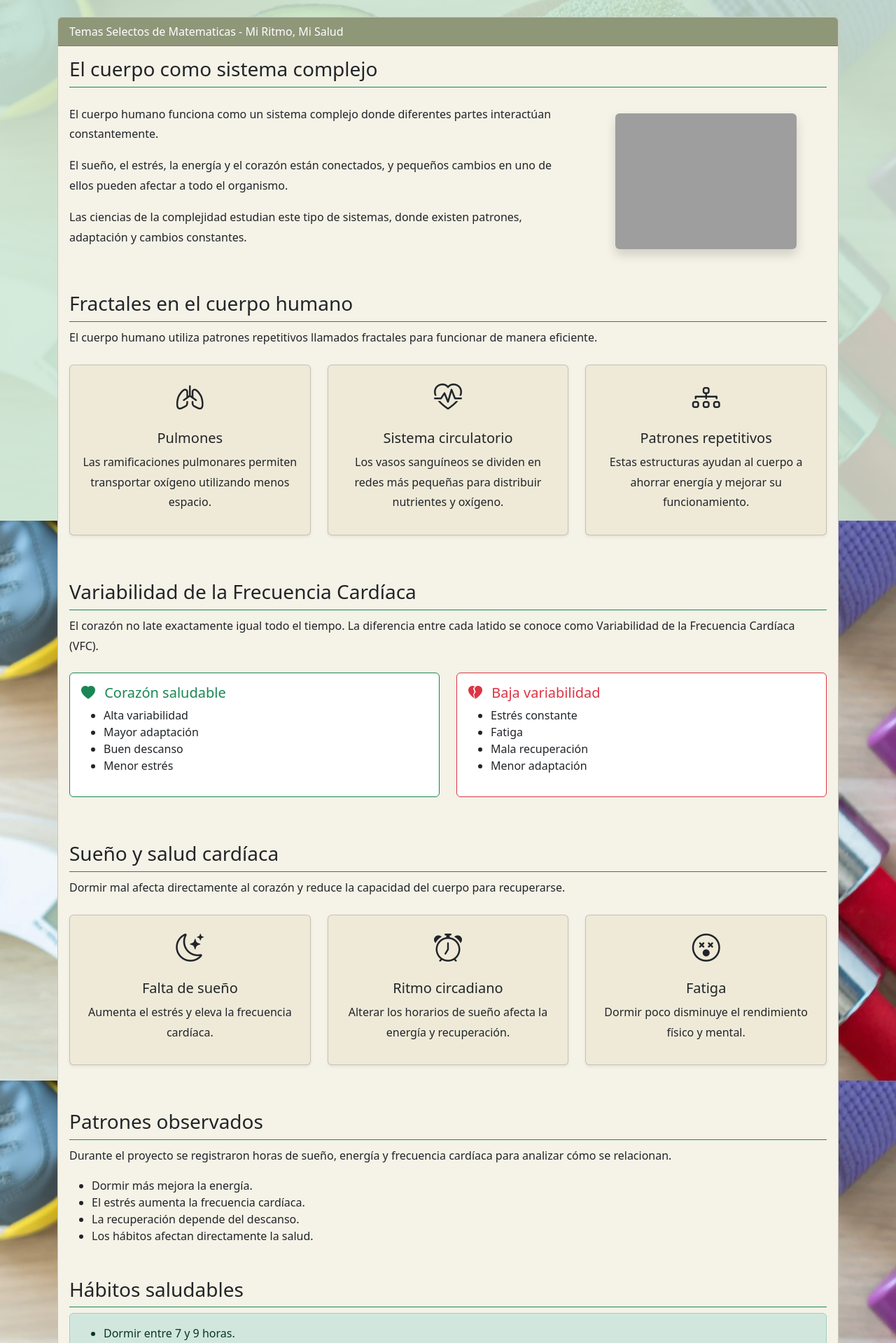
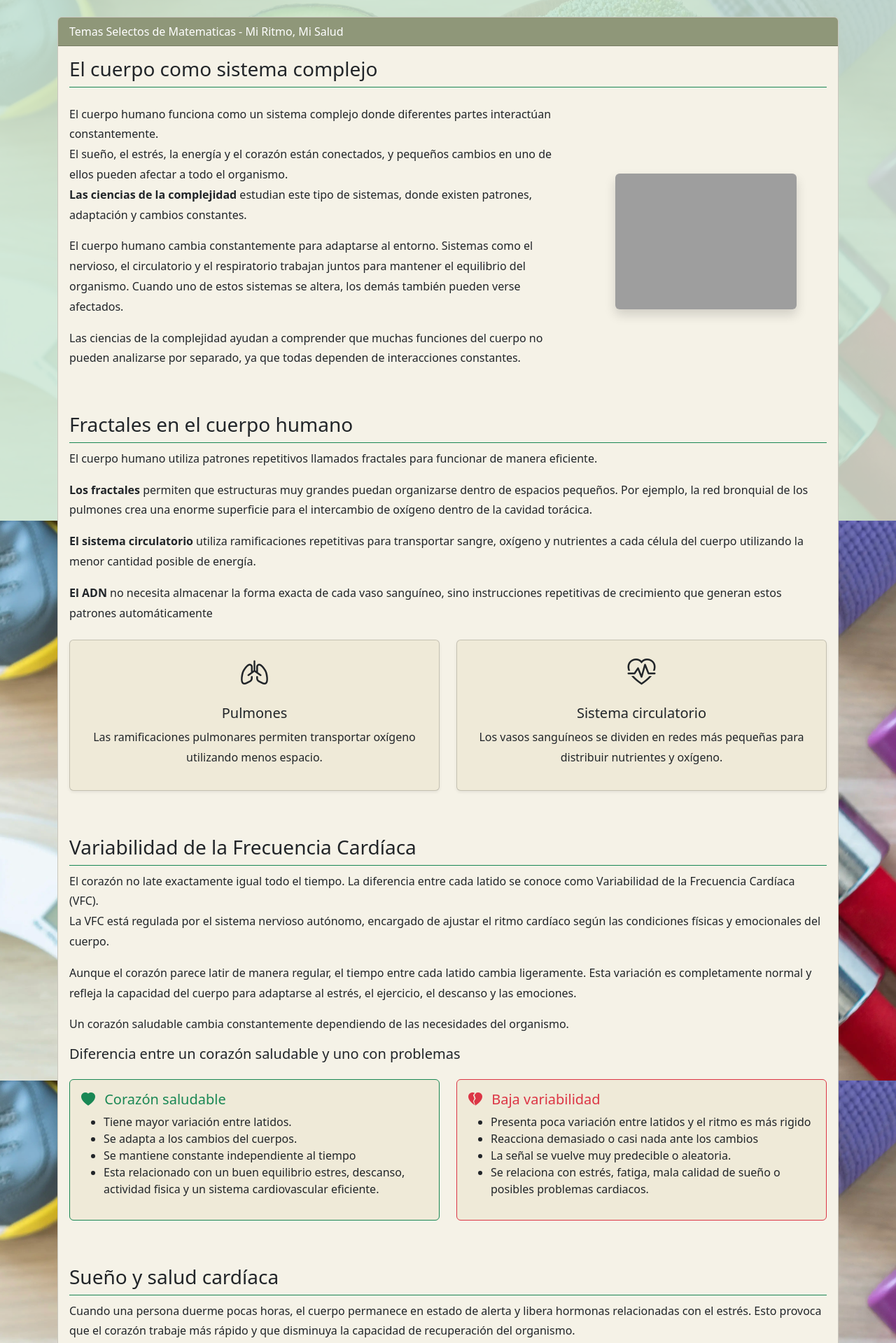
Before and after one commit to Leyva-Holguin/PAEC, a Flask app: page /matematicas in a window 1280 px wide. Shown: the part 56-1975 px from the top of the page at 70% size. Run offline with Flask 3, Linux system fonts and the light colour scheme; grey boxes are pictures that could not be loaded.

Commit message:
matematicas avance sin fotos

```diff
--- a/templates/matematicas.html
+++ b/templates/matematicas.html
@@ -28,25 +28,28 @@
                             <div class="col-md-8">
                                 <p>
                                     El cuerpo humano funciona como un sistema complejo donde
-                                    diferentes partes interactúan constantemente.
+                                    diferentes partes interactúan constantemente. <br>
+                                    El sueño, el estrés, la energía y el corazón están conectados,
+                                    y pequeños cambios en uno de ellos pueden afectar a todo el organismo. <br>
+                                    <strong>Las ciencias de la complejidad</strong> estudian este tipo de sistemas,
+                                    donde existen patrones, adaptación y cambios constantes.
                                 </p>
-
-                                <p>
-                                    El sueño, el estrés, la energía y el corazón están conectados,
-                                    y pequeños cambios en uno de ellos pueden afectar a todo el organismo.
+                                <p>El cuerpo humano cambia constantemente para adaptarse al entorno. Sistemas como el
+                                    nervioso,
+                                    el circulatorio y el respiratorio trabajan juntos para mantener el equilibrio del
+                                    organismo.
+                                    Cuando uno de estos sistemas se altera, los demás también pueden verse afectados.
                                 </p>
-
-                                <p>
-                                    Las ciencias de la complejidad estudian este tipo de sistemas,
-                                    donde existen patrones, adaptación y cambios constantes.
+                                <p>Las ciencias de la complejidad ayudan a comprender que muchas
+                                    funciones del cuerpo no
+                                    pueden analizarse por separado, ya que todas dependen de interacciones constantes.
                                 </p>
                             </div>
 
                             <div class="col-md-4 d-flex justify-content-center align-items-center">
 
                                 <img src="{{ url_for('static', filename='img/corazon.png') }}"
-                                     class="img-fluid rounded shadow w-75"
-                                     alt="Corazón">
+                                    class="img-fluid rounded shadow w-75" alt="Corazón">
 
                             </div>
 
@@ -63,10 +66,19 @@
                             El cuerpo humano utiliza patrones repetitivos llamados fractales
                             para funcionar de manera eficiente.
                         </p>
-
+                        <p><strong>Los fractales</strong> permiten que estructuras muy grandes puedan organizarse dentro
+                            de espacios
+                            pequeños. Por ejemplo, la red bronquial de los pulmones crea una enorme superficie para el
+                            intercambio de oxígeno dentro de la cavidad torácica.</p>
+                        <p><strong>El sistema circulatorio</strong> utiliza ramificaciones repetitivas para transportar
+                            sangre, oxígeno y
+                            nutrientes a cada célula del cuerpo utilizando la menor cantidad posible de energía.</p>
+                        <p><strong>El ADN</strong> no necesita almacenar la forma exacta de cada vaso sanguíneo, sino
+                            instrucciones
+                            repetitivas de crecimiento que generan estos patrones automáticamente</p>
                         <div class="row text-center mt-4">
 
-                            <div class="col-md-4 mb-3">
+                            <div class="col-md-6 mb-3">
                                 <div class="card card2 h-100 shadow-sm">
                                     <div class="card-body">
 
@@ -85,7 +97,7 @@
                                 </div>
                             </div>
 
-                            <div class="col-md-4 mb-3">
+                            <div class="col-md-6 mb-3">
                                 <div class="card card2 h-100 shadow-sm">
                                     <div class="card-body">
 
@@ -99,33 +111,11 @@
                                             Los vasos sanguíneos se dividen en redes más pequeñas
                                             para distribuir nutrientes y oxígeno.
                                         </p>
-
                                     </div>
                                 </div>
                             </div>
-
-                            <div class="col-md-4 mb-3">
-                                <div class="card card2 h-100 shadow-sm">
-                                    <div class="card-body">
-
-                                        <i class="bi bi-diagram-3 fs-1"></i>
-
-                                        <h5 class="mt-3">
-                                            Patrones repetitivos
-                                        </h5>
-
-                                        <p>
-                                            Estas estructuras ayudan al cuerpo a ahorrar energía
-                                            y mejorar su funcionamiento.
-                                        </p>
-
-                                    </div>
-                                </div>
-                            </div>
-
                         </div>
                     </div>
-
 
                     <div class="mb-5">
 
@@ -136,14 +126,20 @@
                         <p>
                             El corazón no late exactamente igual todo el tiempo.
                             La diferencia entre cada latido se conoce como
-                            Variabilidad de la Frecuencia Cardíaca (VFC).
-                        </p>
-
+                            Variabilidad de la Frecuencia Cardíaca (VFC). <br>
+                            La VFC está regulada por el sistema nervioso autónomo, encargado de ajustar el ritmo
+                            cardíaco
+                            según las condiciones físicas y emocionales del cuerpo.</p>
+                        <p>Aunque el corazón parece latir de manera regular, el tiempo entre cada latido cambia
+                            ligeramente. Esta variación es completamente normal y refleja la capacidad del cuerpo para
+                            adaptarse al estrés, el ejercicio, el descanso y las emociones.</p>
+                        <p>Un corazón saludable cambia constantemente dependiendo de las necesidades del organismo.</p>
+                        <h5>Diferencia entre un corazón saludable y uno con problemas</h5>
                         <div class="row mt-4">
 
                             <div class="col-md-6 mb-3">
 
-                                <div class="card border-success h-100">
+                                <div class="card card2 border-success h-100">
 
                                     <div class="card-body">
 
@@ -153,10 +149,11 @@
                                         </h5>
 
                                         <ul>
-                                            <li>Alta variabilidad</li>
-                                            <li>Mayor adaptación</li>
-                                            <li>Buen descanso</li>
-                                            <li>Menor estrés</li>
+                                            <li>Tiene mayor variación entre latidos.</li>
+                                            <li>Se adapta a los cambios del cuerpos.</li>
+                                            <li>Se mantiene constante independiente al tiempo</li>
+                                            <li>Esta relacionado con un buen equilibrio estres, descanso, <br>actividad
+                                                fisica y un sistema cardiovascular eficiente.</li>
                                         </ul>
 
                                     </div>
@@ -165,7 +162,7 @@
 
                             <div class="col-md-6 mb-3">
 
-                                <div class="card border-danger h-100">
+                                <div class="card card2 border-danger h-100">
 
                                     <div class="card-body">
 
@@ -175,10 +172,11 @@
                                         </h5>
 
                                         <ul>
-                                            <li>Estrés constante</li>
-                                            <li>Fatiga</li>
-                                            <li>Mala recuperación</li>
-                                            <li>Menor adaptación</li>
+                                            <li>Presenta poca variación entre latidos y el ritmo es más rigido</li>
+                                            <li>Reacciona demasiado o casi nada ante los cambios</li>
+                                            <li>La señal se vuelve muy predecible o aleatoria.</li>
+                                            <li>Se relaciona con estrés, fatiga, mala calidad de sueño o <br> posibles
+                                                problemas cardiacos.</li>
                                         </ul>
 
                                     </div>
@@ -195,10 +193,14 @@
                         </h3>
 
                         <p>
-                            Dormir mal afecta directamente al corazón y reduce
-                            la capacidad del cuerpo para recuperarse.
+                            Cuando una persona duerme pocas horas, el cuerpo permanece en estado de alerta y libera
+                            hormonas relacionadas con el estrés. Esto provoca que el corazón trabaje más rápido y que
+                            disminuya la capacidad de recuperación del organismo.
                         </p>
-
+                        <p>El sueño profundo permite reducir la frecuencia cardíaca y facilita procesos importantes de
+                            reparación celular y recuperación física.</p>
+                        <p>El estrés y la falta de descanso reducen la complejidad del sistema cardiovascular, haciendo
+                            que el corazón tenga menos capacidad para adaptarse a los cambios.</p>
                         <div class="row mt-4">
 
                             <div class="col-md-4 mb-3">
@@ -264,26 +266,6 @@
                         </div>
                     </div>
 
-                    <div class="mb-5">
-
-                        <h3 class="border-bottom border-success pb-2">
-                            Patrones observados
-                        </h3>
-
-                        <p>
-                            Durante el proyecto se registraron horas de sueño,
-                            energía y frecuencia cardíaca para analizar cómo se relacionan.
-                        </p>
-
-                        <ul>
-                            <li>Dormir más mejora la energía.</li>
-                            <li>El estrés aumenta la frecuencia cardíaca.</li>
-                            <li>La recuperación depende del descanso.</li>
-                            <li>Los hábitos afectan directamente la salud.</li>
-                        </ul>
-
-                    </div>
-
                     <div>
 
                         <h3 class="border-bottom border-success pb-2">
```
